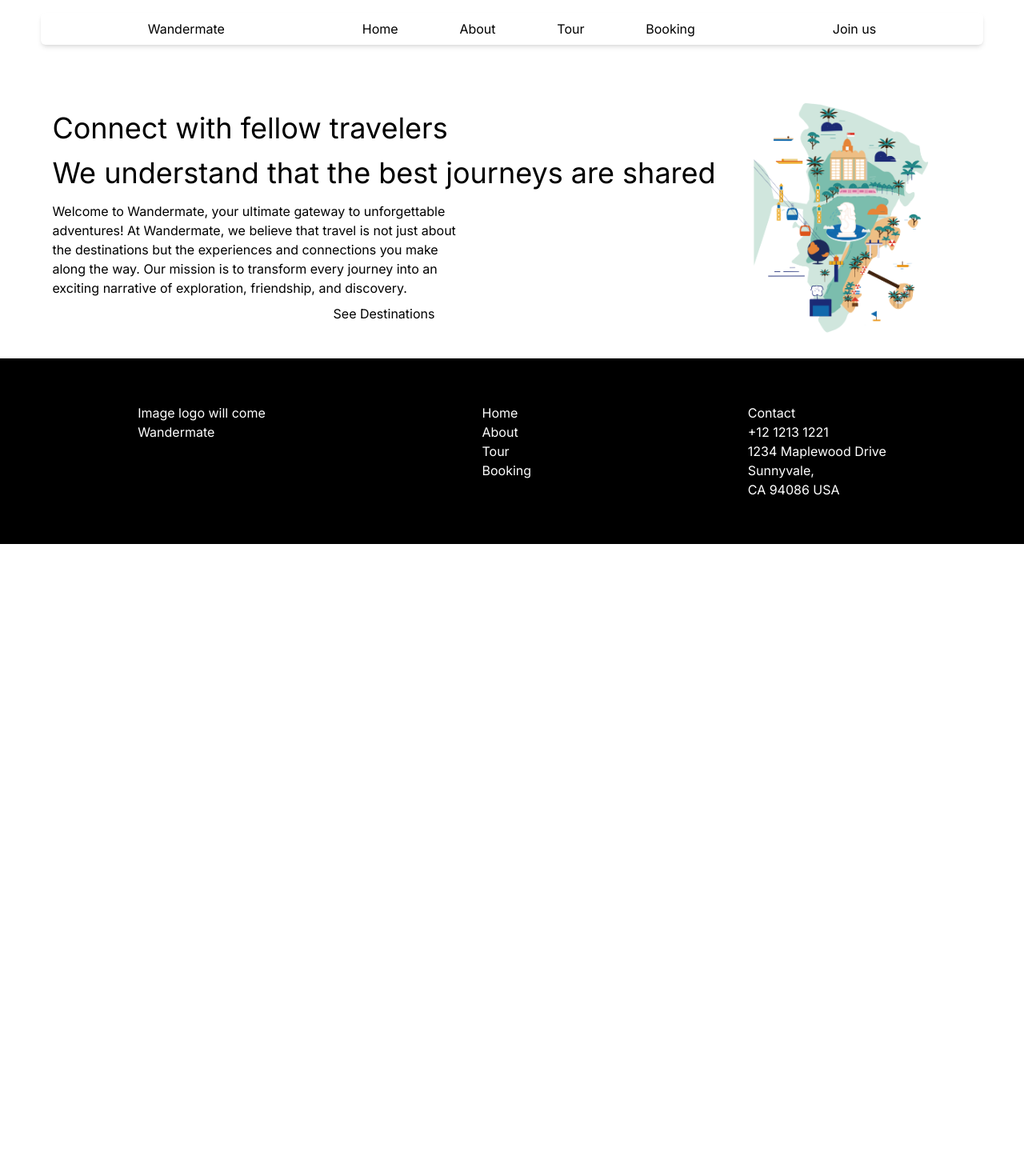
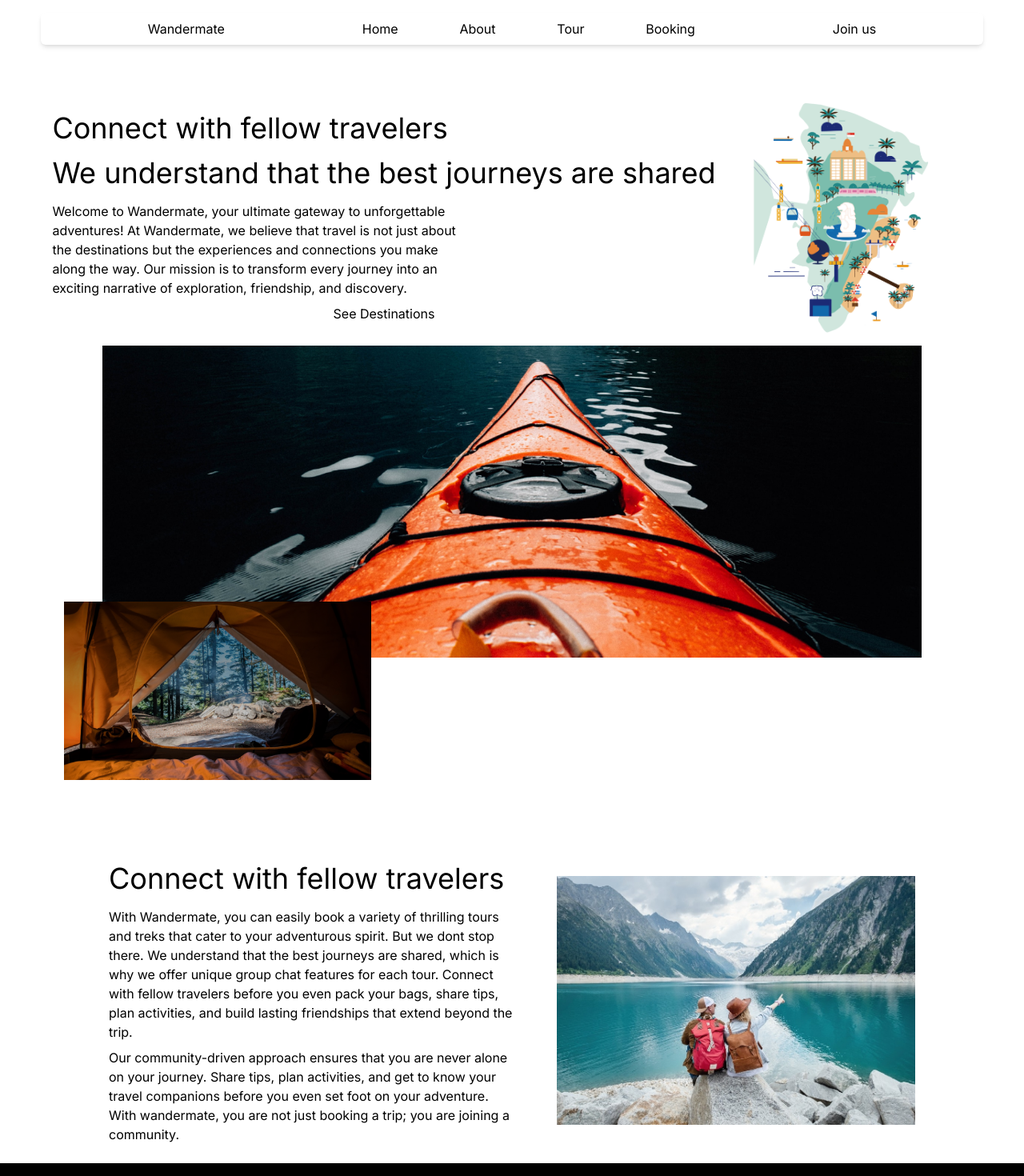
Before and after one commit to Shivam13-tech/wandermate-frontend, a Next.js app: page / in a window 1280 px wide. Shown: the top 1470 px of the page at 80% size. Before the commit the page ends 800 px from the top, so only its background shows below. Built offline with nearby package versions, Linux system fonts and the light colour scheme.

Commit message:
Updated home page

```diff
--- a/src/app/page.js
+++ b/src/app/page.js
@@ -26,14 +26,20 @@ export default function Home() {
           <img src="/Images/map.png" alt="map" />
         </div>
       </div>
-      {/* <div>
-        <Image width={350} height={70} src="/Images/boat.png" alt="about" />
-        <Image width={350} height={70} src="/Images/camp.png" alt="about" />
+      <div className="relative mb-10 md:mb-60 flex justify-center items-center">
+        <div className="w-[90vw] md:w-[80vw]">
+          <img src="/Images/boat.png" alt="boat" />
+        </div>
+        <div className="hidden absolute top-60 mt-20 left-20 w-[90vw] md:w-[30vw] md:block">
+          <img src="/Images/camp.png" alt="camp" />
+        </div>
       </div>
-      <div className="flex">
+      <div className="flex flex-col md:flex-row justify-center items-center mt-14">
         <div>
-          <h1>Connect with fellow travelers </h1>
-          <p>
+          <h1 className="text-2xl  my-4 md:text-4xl text-center md:text-start">
+            Connect with fellow travelers{" "}
+          </h1>
+          <p className="w-[90vw] mb-2 mx-auto  md:w-[40vw] md:mx-0">
             With Wandermate, you can easily book a variety of thrilling tours
             and treks that cater to your adventurous spirit. But we dont stop
             there. We understand that the best journeys are shared, which is why
@@ -42,12 +48,19 @@ export default function Home() {
             activities, and build lasting friendships that extend beyond the
             trip.
           </p>
+          <p className="w-[90vw] mb-2 mx-auto  md:w-[40vw] md:mx-0">
+            Our community-driven approach ensures that you are never alone on
+            your journey. Share tips, plan activities, and get to know your
+            travel companions before you even set foot on your adventure. With
+            wandermate, you are not just booking a trip; you are joining a
+            community.
+          </p>
         </div>
-        <div>
-          <Image width={350} height={70} src="/Images/about.jpg" alt="about" />
+        <div className="w-[90vw] md:w-[35vw] md:ml-12 ">
+          <img src="/Images/Group.jpeg" alt="group" />
         </div>
       </div>
-      <div>
+      {/*  <div>
         <div>
           <h1>Our features</h1>
           <Image width={350} height={70} src="/Images/about.jpg" alt="about" />
```
Also changed, not shown: public/Images/Group.jpeg (added).
